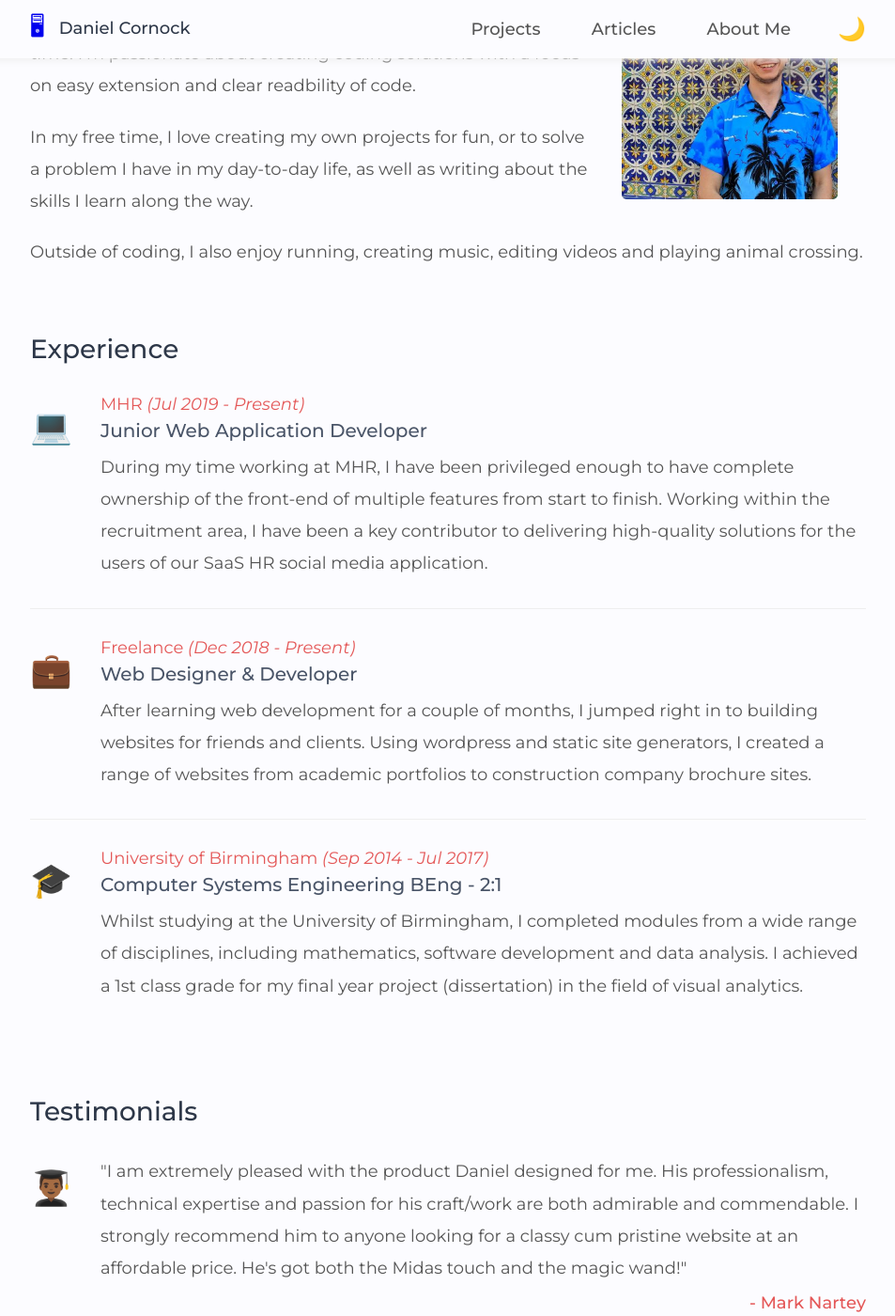
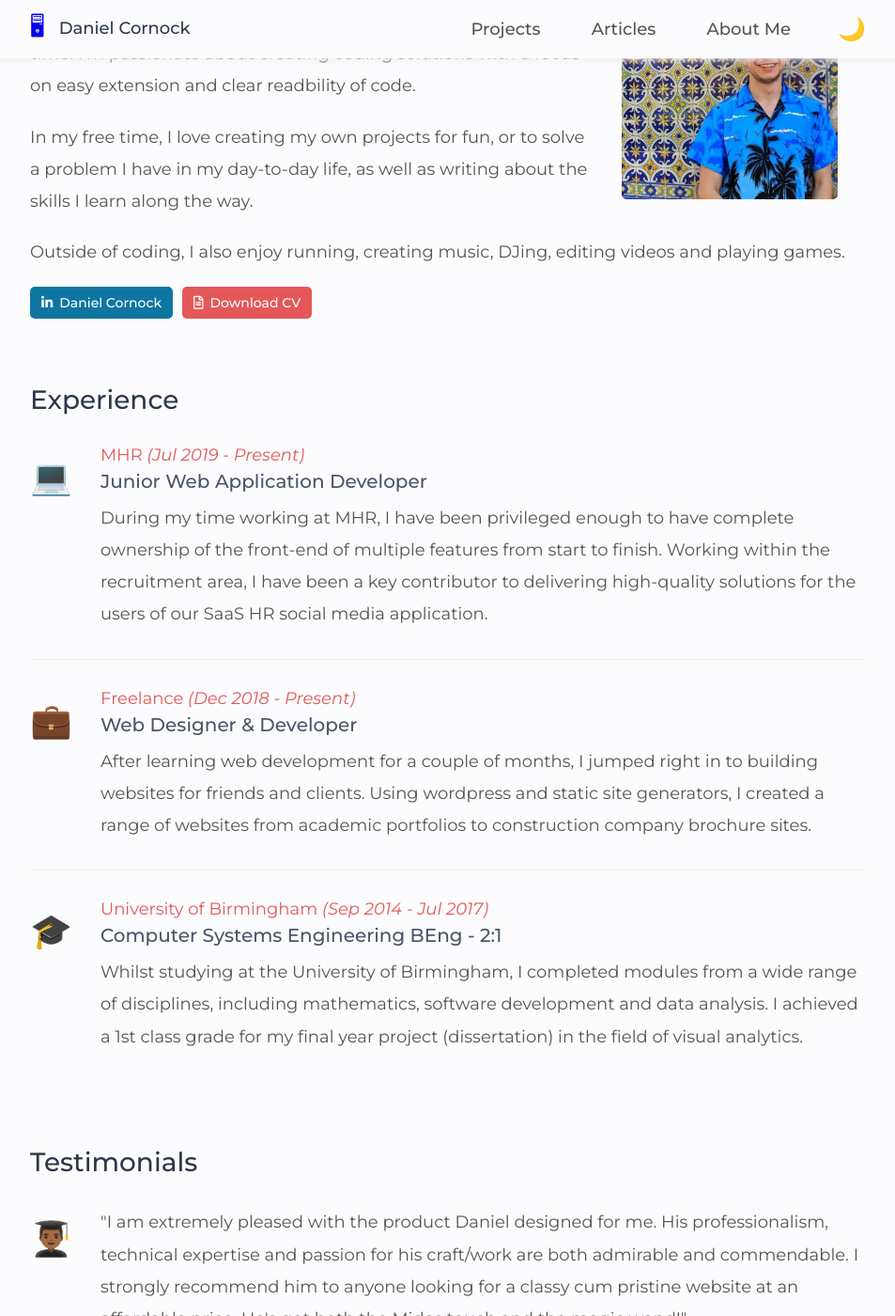
Before and after one commit to danielcornock/danielcornock.co.uk, a Jekyll site: the page built from _pages/about.md, in a window 1280 px wide and 1400 px high, scrolled down 291 px. Shown: the whole window at 94% size, without its empty margins (163-1116 px from the left). Built offline with Jekyll 4.4.1, drawn with Linux system fonts in a browser that asks for light colours; nearby versions of some CDN libraries.

Commit message:
add CV and linkedin to about page

```diff
--- a/_includes/home/hero/_hero.scss
+++ b/_includes/home/hero/_hero.scss
@@ -1,11 +1,3 @@
-@mixin social-button-bg-color($bg-color) {
-  background-color: $bg-color;
-
-  &:hover {
-    background-color: darken($bg-color, 10%);
-  }
-}
-
 .hero {
   &-container {
     display: flex;
@@ -66,19 +58,7 @@
   }
 
   &-socialButton {
-    text-decoration: none;
-    line-height: 1;
-    display: flex;
-    font-size: 12px;
-    padding: 5px;
-    color: white;
-    align-items: center;
-    border-radius: $br-default;
-    font-weight: 500;
-
-    & + & {
-      margin-left: 10px;
-    }
+    @include social-button-default;
 
     &--twitter {
       @include social-button-bg-color(#49a0eb);
@@ -90,7 +70,6 @@
   }
 
   &-socialIcon {
-    margin-right: 5px;
-    font-size: 14px;
+    @include social-icon-default;
   }
 }
--- a/_layouts/about/_about.scss
+++ b/_layouts/about/_about.scss
@@ -32,6 +32,11 @@
     }
   }
 
+  &-linksContainer {
+    margin-top: 20px;
+    display: flex;
+  }
+
   &-content {
     margin-top: 25px;
 
@@ -51,4 +56,25 @@
       }
     }
   }
+
+  &-socialButton {
+    @include social-button-default;
+    padding: 10px 12px;
+
+    &--linkedin {
+      @include social-button-bg-color(#0e76a1);
+    }
+
+    &--cv {
+      @include social-button-bg-color($color-tertiary);
+    }
+  }
+
+  &-socialIcon {
+    @include social-icon-default;
+  }
+
+  &-socialName {
+    font-size: 14px;
+  }
 }
--- a/_layouts/about/about.html
+++ b/_layouts/about/about.html
@@ -7,6 +7,25 @@ layout: default
     <h2 class="about-heading">About me</h2>
     <div class="about-content">
       {{ content }}
+    </div>
+    <div class="about-linksContainer">
+      <a
+        class="about-socialButton about-socialButton--linkedin"
+        href="https://www.linkedin.com/in/danielcornock/"
+        rel="noreferrer"
+        rel="noopener"
+        target="_blank"
+      >
+        <div class="about-socialIcon"><i class="fab fa-linkedin-in"></i></div>
+        <span class="about-socialName">Daniel Cornock</span>
+      </a>
+      <a
+        class="about-socialButton about-socialButton--cv"
+        href="{{ 'assets/files/cv.pdf' | absolute_url }}"
+      >
+        <div class="about-socialIcon"><i class="far fa-file-alt"></i></div>
+        <span class="about-socialName">Download CV</span>
+      </a>
     </div>
   </div>
   <div class="about-section">
--- a/_pages/about.md
+++ b/_pages/about.md
@@ -11,4 +11,4 @@ I work professionally as a front end web application developer, however I've wor
 
 In my free time, I love creating my own projects for fun, or to solve a problem I have in my day-to-day life, as well as writing about the skills I learn along the way.
 
-Outside of coding, I also enjoy running, creating music, editing videos and playing animal crossing.
+Outside of coding, I also enjoy running, creating music, DJing, editing videos and playing games.
--- a/_sass/_mixins.scss
+++ b/_sass/_mixins.scss
@@ -56,6 +56,35 @@
   }
 }
 
+@mixin social-button-default {
+  text-decoration: none;
+  line-height: 1;
+  display: flex;
+  font-size: 12px;
+  padding: 5px 8px;
+  color: white;
+  align-items: center;
+  border-radius: $br-default;
+  font-weight: 500;
+
+  & + & {
+    margin-left: 10px;
+  }
+}
+
+@mixin social-button-bg-color($bg-color) {
+  background-color: $bg-color;
+
+  &:hover {
+    background-color: darken($bg-color, 10%);
+  }
+}
+
+@mixin social-icon-default {
+  margin-right: 7px;
+  font-size: 14px;
+}
+
 $tablet: 768px;
 $phone: 460px;
 $sm-phone: 380px;
```
Also changed, not shown: 1 other file.
